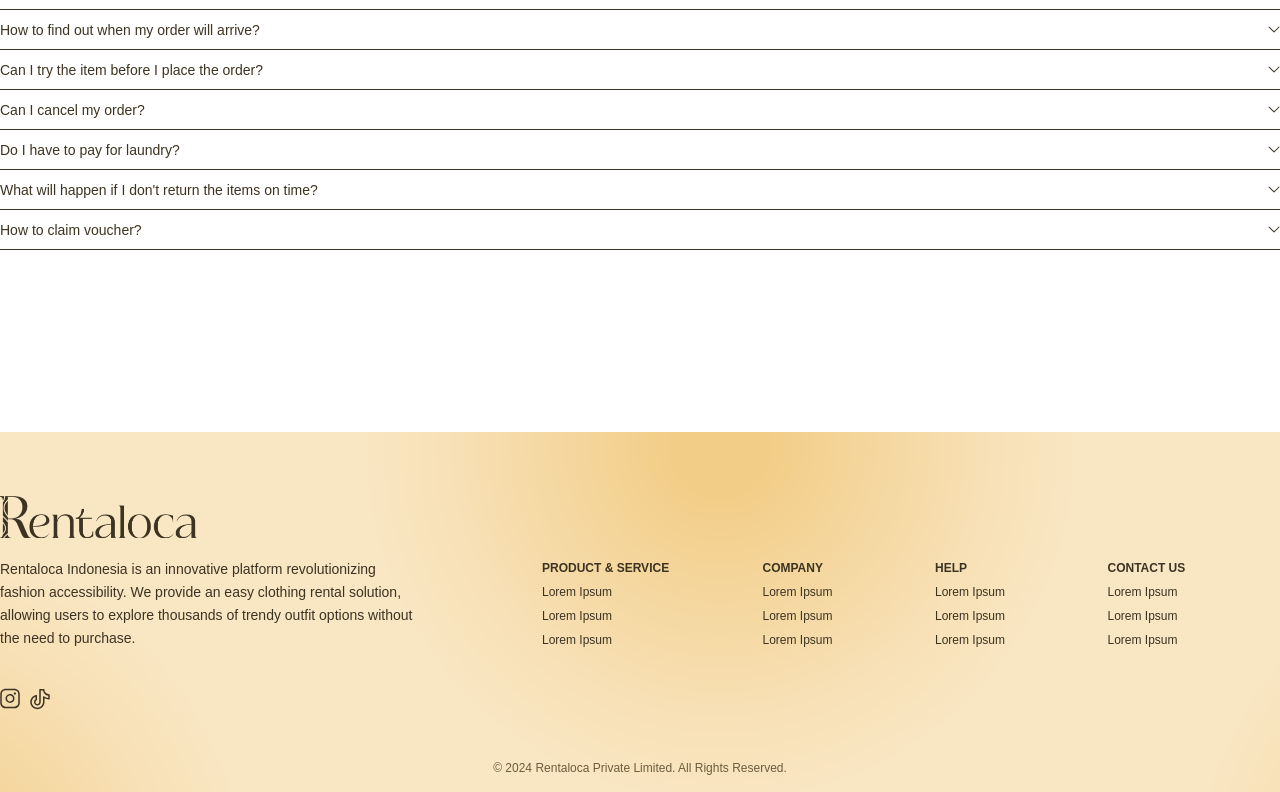
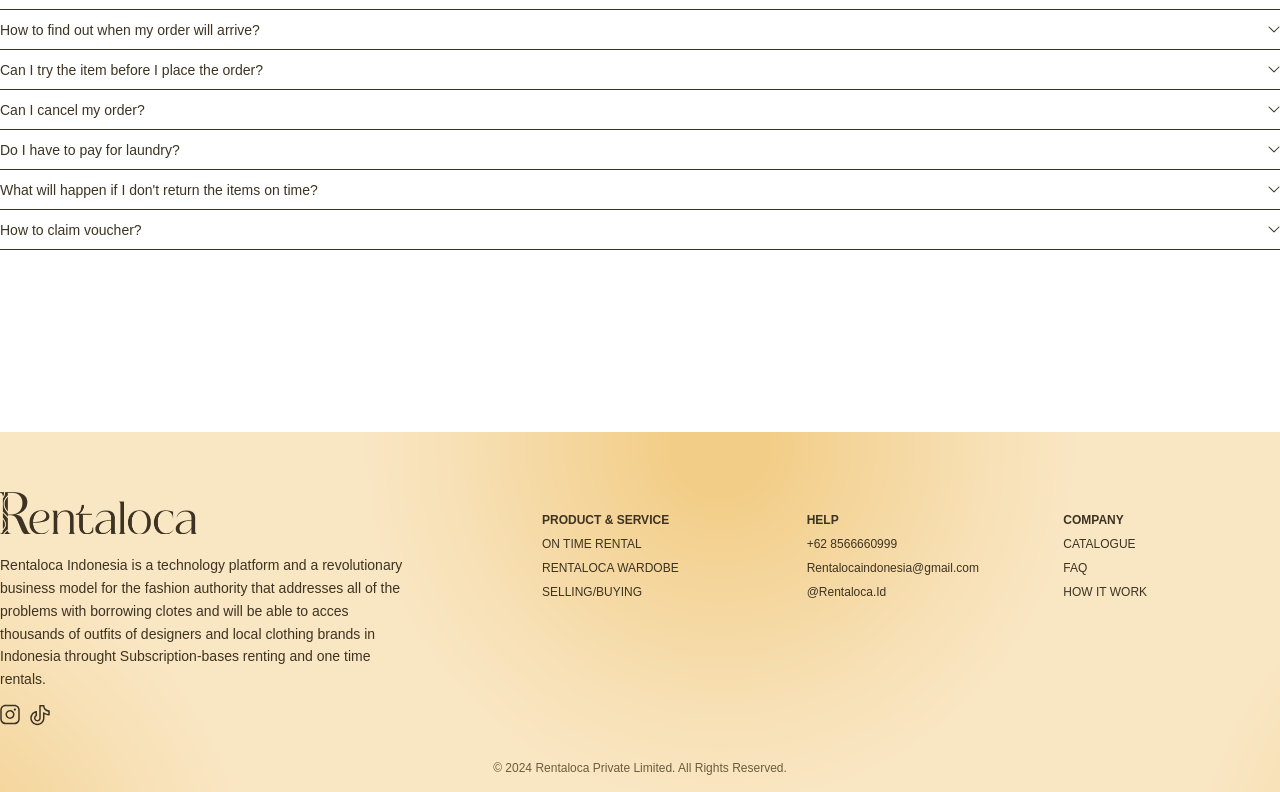
Before and after one commit to deniatmojo/rentaloca, a Next.js app: page / in a window 1280 px wide. Shown: the part 5715-6507 px from the top of the page. Built offline with nearby package versions, Linux system fonts and the light colour scheme.

Commit message:
Home update 2.1

```diff
--- a/src/app/component/layouts/footer.tsx
+++ b/src/app/component/layouts/footer.tsx
@@ -5,18 +5,19 @@
         className="w-full flex flx-row justify-center h-[360px] 2xl:w-screen"
         style={{ backgroundImage: "url('/img/bgfooter.png')" }}
       >
-        <div className="container relative flex flex-row mt-16 justify-between w-[1280px] h[216px] gap-[100px]">
+        <div className="container relative flex flex-row mt-20 justify-between w-[1280px] h[216px] gap-[100px]">
           <div className="container flex flex-col w-[413px] h-[216px] relative mr-0">
             <a
-              className="h-[42.43px] w-[197px] bg-cover mb-5"
+              className="-mt-5 h-[42.43px] w-[197px] bg-cover mb-5"
               href="#"
               style={{ backgroundImage: "url('/img/rentaloca.png')" }}
             ></a>
             <p className="text-sm text-macaronidark leading-relaxed w-[413px]">
-              Rentaloca Indonesia is an innovative platform revolutionizing
-              fashion accessibility. We provide an easy clothing rental
-              solution, allowing users to explore thousands of trendy outfit
-              options without the need to purchase.
+              Rentaloca Indonesia is a technology platform and a revolutionary
+              business model for the fashion authority that addresses all of the
+              problems with borrowing clotes and will be able to acces thousands
+              of outfits of designers and local clothing brands in Indonesia
+              throught Subscription-bases renting and one time rentals.
             </p>
             <div className="container flex flex-row absolute left-0 bottom-0 gap-[10px] h-[24px]">
               <a href="#" className="">
@@ -49,61 +50,45 @@
               </a>
             </div>
           </div>
-          <div className="container h-[114px] w-[738px] flex flex-row mt-16">
-            <div className="w-1/4 mr-12">
+          <div className="container h-[114px] w-[738px] flex flex-row mt-0 justify-between">
+            <div className="w-1/3 mr-12">
               <h1 className="text-macaronidark text-xs font-Inter font-bold whitespace-nowrap">
                 PRODUCT & SERVICE
               </h1>
               <h1 className="text-macaronidark text-xs font-Inter mt-2 mb-2">
-                Lorem Ipsum
+                ON TIME RENTAL
+              </h1>
+              <h1 className="text-macaronidark text-xs font-Inter mb-2 whitespace-nowrap">
+                RENTALOCA WARDOBE
               </h1>
               <h1 className="text-macaronidark text-xs font-Inter mb-2">
-                Lorem Ipsum
+                SELLING/BUYING
+              </h1>
+            </div>
+            <div className="w-1/3 mr-10">
+              <h2 className="text-macaronidark text-xs font-Inter font-bold">
+                HELP
+              </h2>
+              <h1 className="text-macaronidark text-xs font-Inter mt-2 mb-2">
+                +62 8566660999
               </h1>
               <h1 className="text-macaronidark text-xs font-Inter mb-2">
-                Lorem Ipsum
+                Rentalocaindonesia@gmail.com
+              </h1>
+              <h1 className="text-macaronidark text-xs font-Inter mb-2">
+                @Rentaloca.Id
               </h1>
             </div>
-            <div className="w-1/4">
+            <div className="w-1/3">
               <h2 className="text-macaronidark text-xs font-Inter font-bold">
                 COMPANY
               </h2>
               <h1 className="text-macaronidark text-xs font-Inter mt-2 mb-2">
-                Lorem Ipsum
+                CATALOGUE
               </h1>
+              <h1 className="text-macaronidark text-xs font-Inter mb-2">FAQ</h1>
               <h1 className="text-macaronidark text-xs font-Inter mb-2">
-                Lorem Ipsum
-              </h1>
-              <h1 className="text-macaronidark text-xs font-Inter mb-2">
-                Lorem Ipsum
-              </h1>
-            </div>
-            <div className="w-1/4">
-              <h2 className="text-macaronidark text-xs font-Inter font-bold">
-                HELP
-              </h2>
-              <h1 className="text-macaronidark text-xs font-Inter mt-2 mb-2">
-                Lorem Ipsum
-              </h1>
-              <h1 className="text-macaronidark text-xs font-Inter mb-2">
-                Lorem Ipsum
-              </h1>
-              <h1 className="text-macaronidark text-xs font-Inter mb-2">
-                Lorem Ipsum
-              </h1>
-            </div>
-            <div className="w-1/4">
-              <h2 className="text-macaronidark text-xs font-Inter font-bold">
-                CONTACT US
-              </h2>
-              <h1 className="text-macaronidark text-xs font-Inter mt-2 mb-2">
-                Lorem Ipsum
-              </h1>
-              <h1 className="text-macaronidark text-xs font-Inter mb-2">
-                Lorem Ipsum
-              </h1>
-              <h1 className="text-macaronidark text-xs font-Inter mb-2">
-                Lorem Ipsum
+                HOW IT WORK
               </h1>
             </div>
           </div>
```
